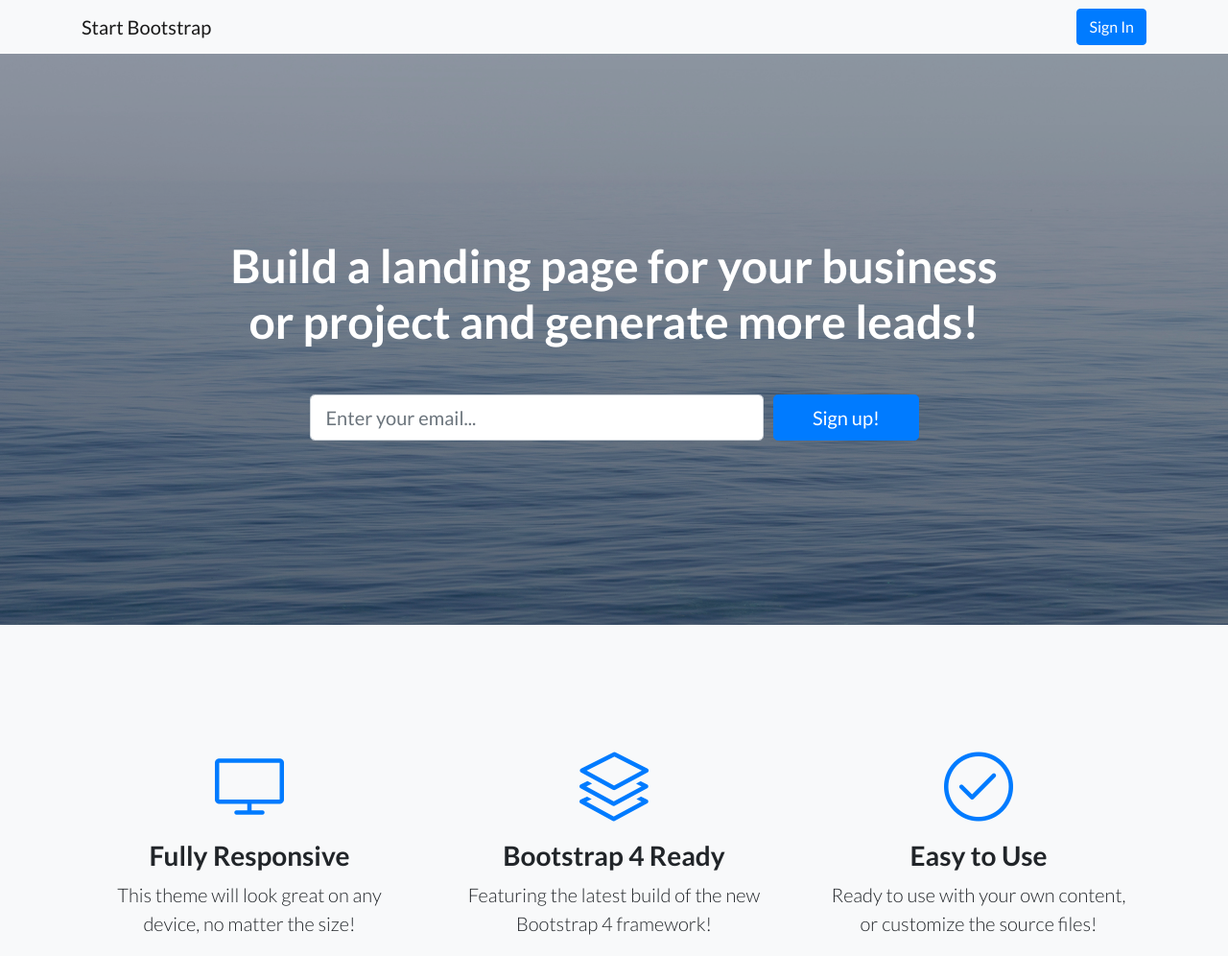
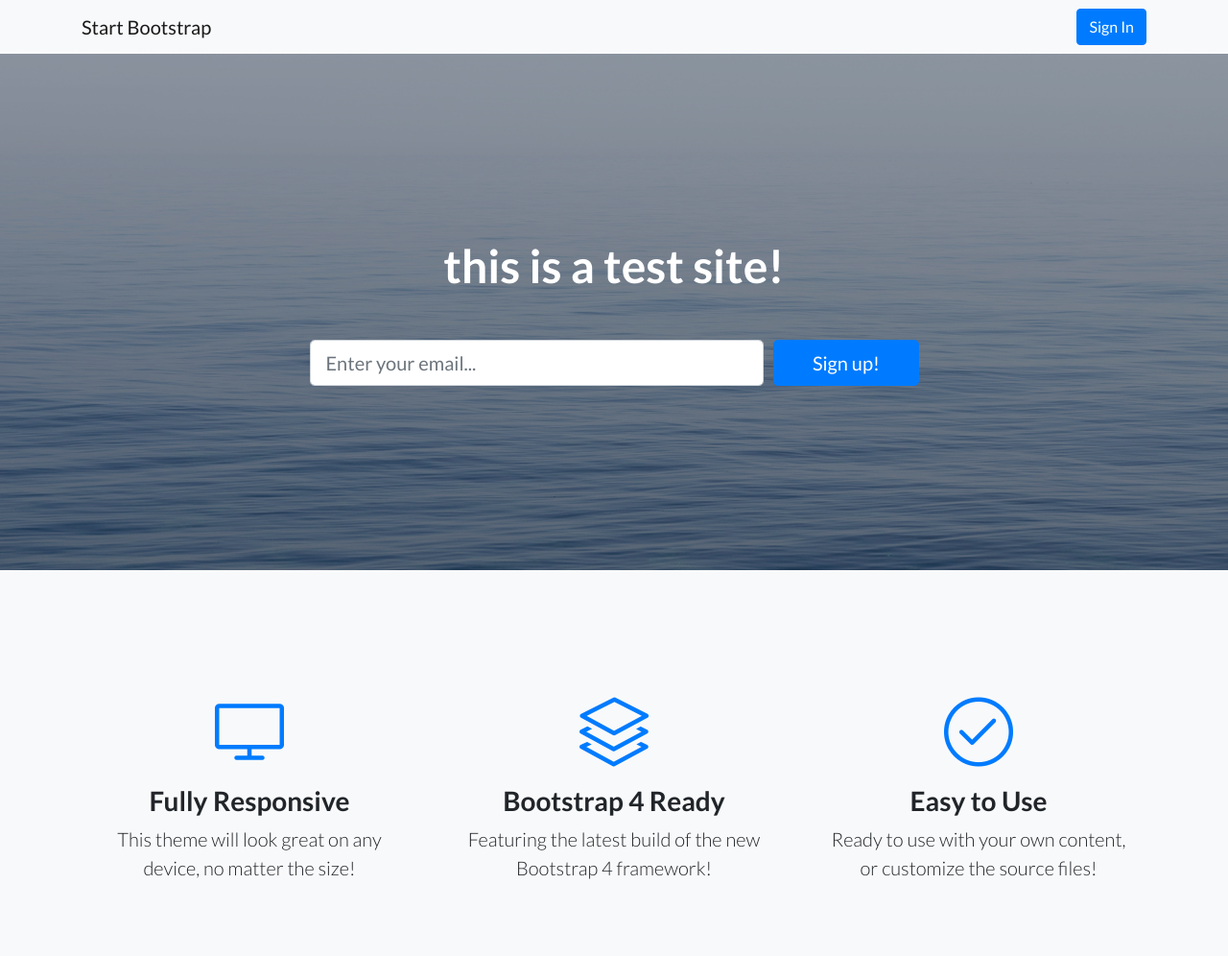
Before and after one commit to ahmadabugosh/landingpagejune2019, a website: page index.html in a window 1280 px wide. Shown: the top 996 px of the page at 96% size. Drawn offline with Linux system fonts and the light colour scheme.

Commit message:
changed the title

```diff
--- a/index.html
+++ b/index.html
@@ -39,7 +39,7 @@
     <div class="container">
       <div class="row">
         <div class="col-xl-9 mx-auto">
-          <h1 class="mb-5">Build a landing page for your business or project and generate more leads!</h1>
+          <h1 class="mb-5">this is a test site!</h1>
         </div>
         <div class="col-md-10 col-lg-8 col-xl-7 mx-auto">
           <form>
```
